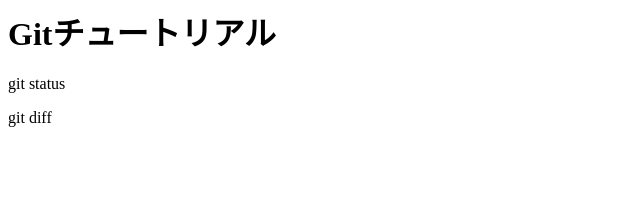
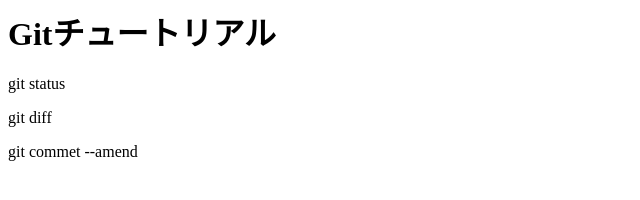
Before and after one commit to ginpoko/gittutorial, a plain HTML site: page index.html in a window 1280 px wide. Shown: the whole page, without its empty margins (0-640 px from the left). Drawn offline with Linux system fonts and the light colour scheme.

Commit message:
git commit --amendを追加

```diff
--- a/index.html
+++ b/index.html
@@ -1,3 +1,4 @@
 <h1>Gitチュートリアル</h1>
 <p>git status</p>
 <p>git diff</p>
+<p>git commet --amend</p>
```
